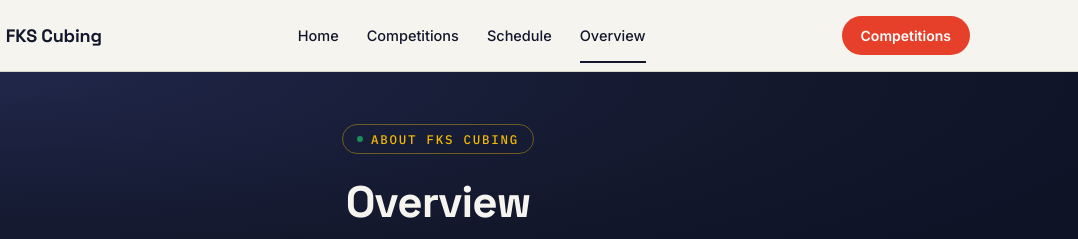
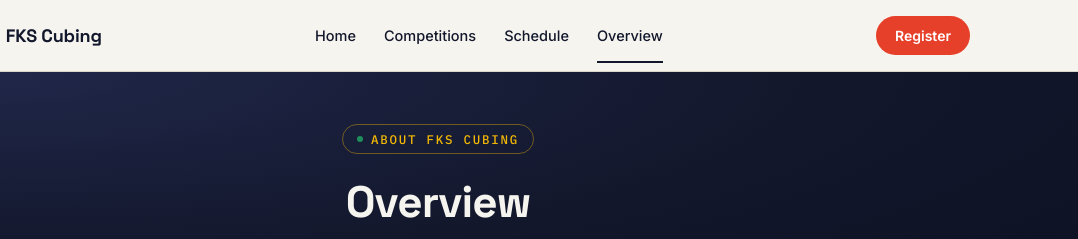
Before and after one commit to deathsurgeon14/official-cubing-website, a website: page overview.html in a window 1280 px wide. Shown: the top 239 px of the page, 202-1280 px from the left. Drawn offline with Linux system fonts and the light colour scheme.

```diff
--- a/overview.html
+++ b/overview.html
@@ -224,7 +224,7 @@
 
     </div>
     <div class="nav-cta">
-      <a href="competitions.html" class="btn btn-solid-red">Competitions</a>
+      <a href="registration.html" class="btn btn-solid-red">Register</a>
     </div>
   </div>
 </nav>
```
